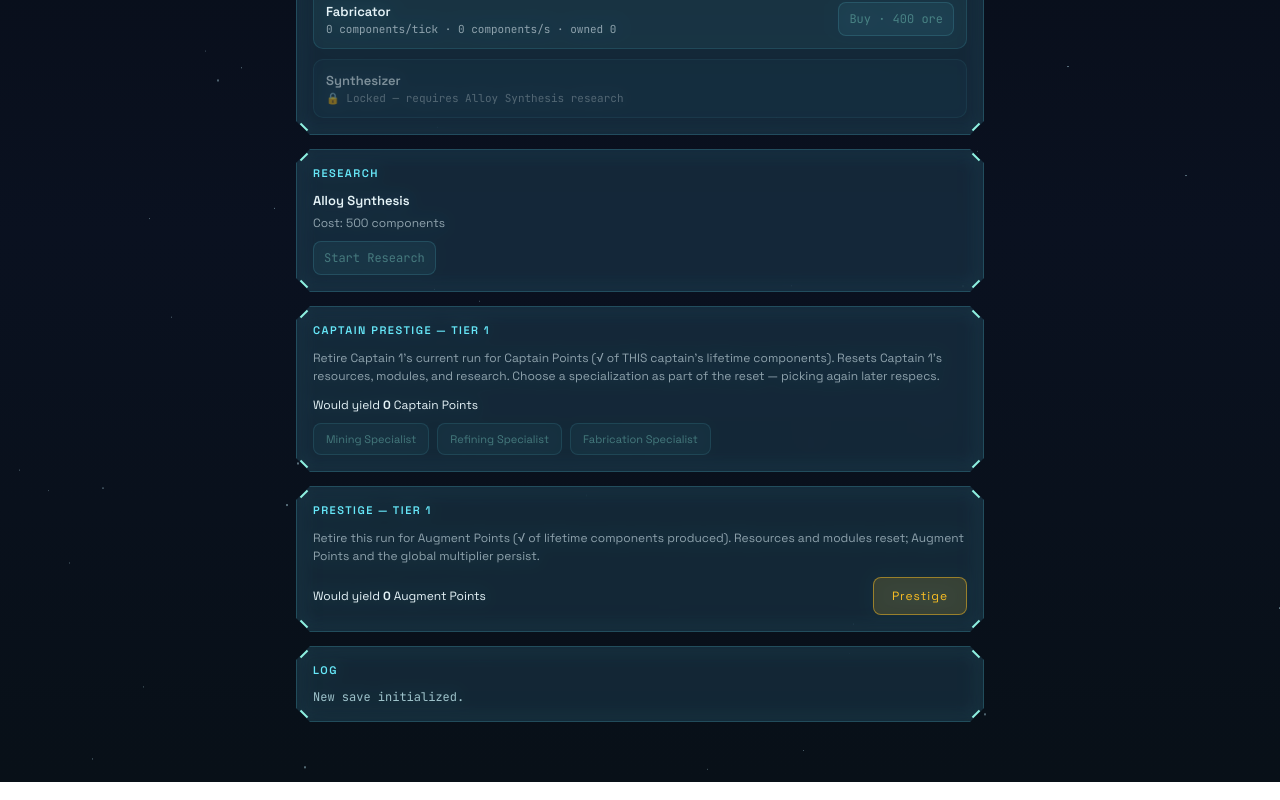
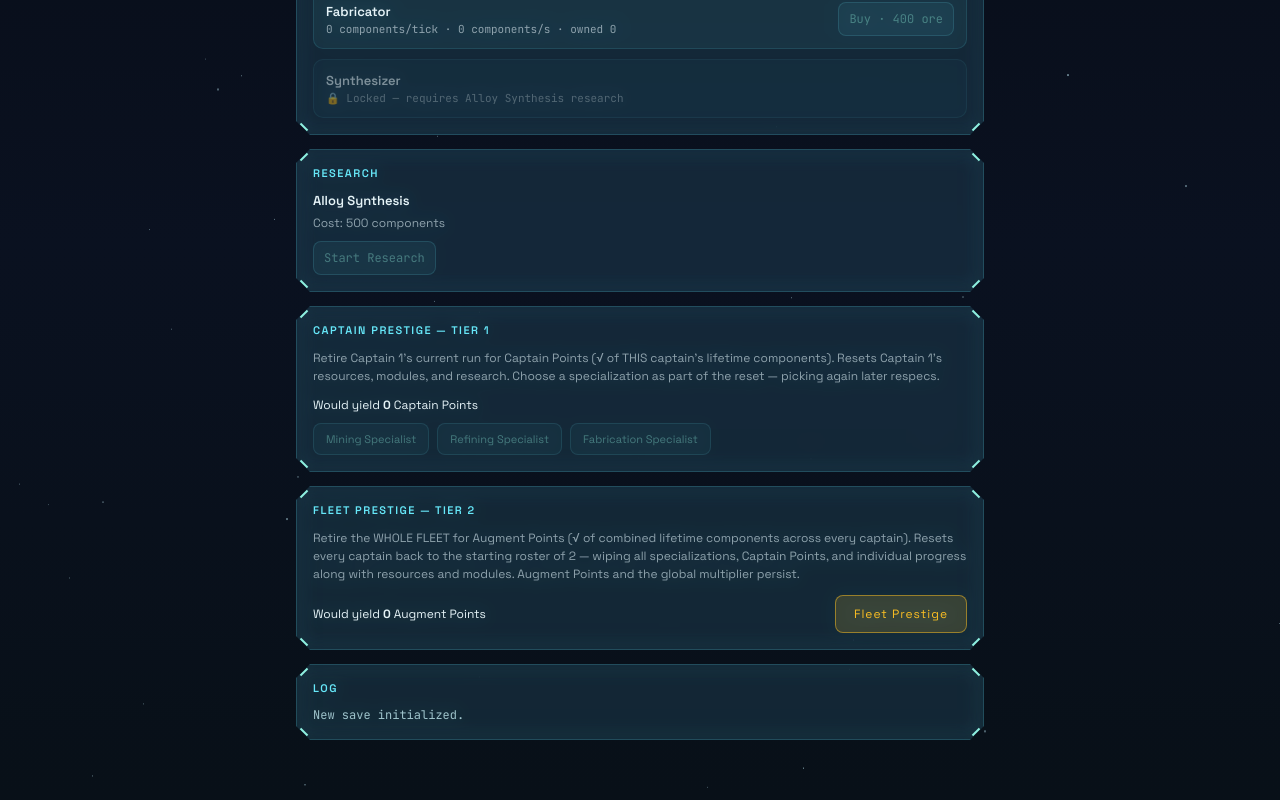
Before and after one commit to Scythrael/HyperionLegacy, a Svelte app: page / in a window 1280 px wide. Shown: the part 593-1393 px from the top of the page. Built offline with nearby package versions, Linux system fonts and the light colour scheme.

Commit message:
feat: update Fleet Prestige copy/yield for multi-captain, finalize log prefixing

```diff
--- a/src/App.svelte
+++ b/src/App.svelte
@@ -192,7 +192,8 @@
     const { next, gained } = prestige(state);
     if (gained <= 0) return;
     state = next;
-    pushLog(`Prestige performed. +${gained} Augment Points.`);
+    activeCaptainIndex = 0; // fleet prestige always yields exactly 2 captains, back to Captain 1's tab
+    pushLog(`Fleet Prestige performed. +${gained} Augment Points. Captain roster reset.`);
     doSave();
   }
 
@@ -434,16 +435,19 @@
       </Panel>
 
       <Panel>
-        <div class="panel-title">PRESTIGE — TIER 1</div>
+        <div class="panel-title">FLEET PRESTIGE — TIER 2</div>
+        {@const fleetLifetimeComponents = state.captains.reduce((sum, c) => sum + c.lifetimeComponents, 0)}
         <p class="prestige-text">
-          Retire this run for Augment Points (√ of lifetime components produced). Resources and modules reset;
-          Augment Points and the global multiplier persist.
+          Retire the WHOLE FLEET for Augment Points (√ of combined lifetime components across every
+          captain). Resets every captain back to the starting roster of 2 — wiping all specializations,
+          Captain Points, and individual progress along with resources and modules. Augment Points and
+          the global multiplier persist.
         </p>
         <div class="prestige-row">
           <div class="prestige-yield">
-            Would yield <strong>{formatNumber(Math.floor(Math.sqrt(state.lifetimeComponents)))}</strong> Augment Points
+            Would yield <strong>{formatNumber(Math.floor(Math.sqrt(fleetLifetimeComponents)))}</strong> Augment Points
           </div>
-          <button class="prestige-btn" on:click={doPrestige}>Prestige</button>
+          <button class="prestige-btn" on:click={doPrestige}>Fleet Prestige</button>
         </div>
       </Panel>
 
```
